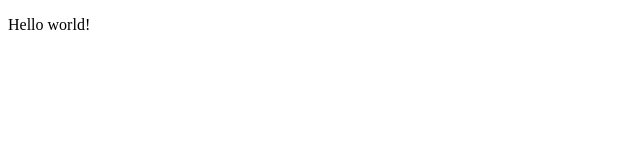
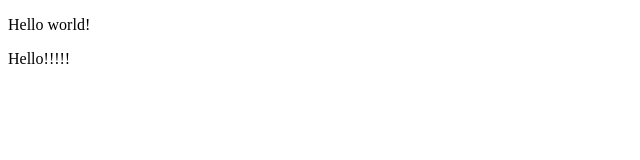
Before and after one commit to VasiliiGarifullin/firstProject, a plain HTML site: page index.html in a window 1280 px wide. Shown: the full height of the page, 0-640 px from the left. Drawn offline with Linux system fonts and the light colour scheme.

Commit message:
modified index.html

```diff
--- a/index.html
+++ b/index.html
@@ -8,7 +8,7 @@
 <body>
 
     <p>Hello world!</p>
-
+     <p>Hello!!!!!</p>
      <script src='JS/script.js'></script>
 </body>
 </html>
```
